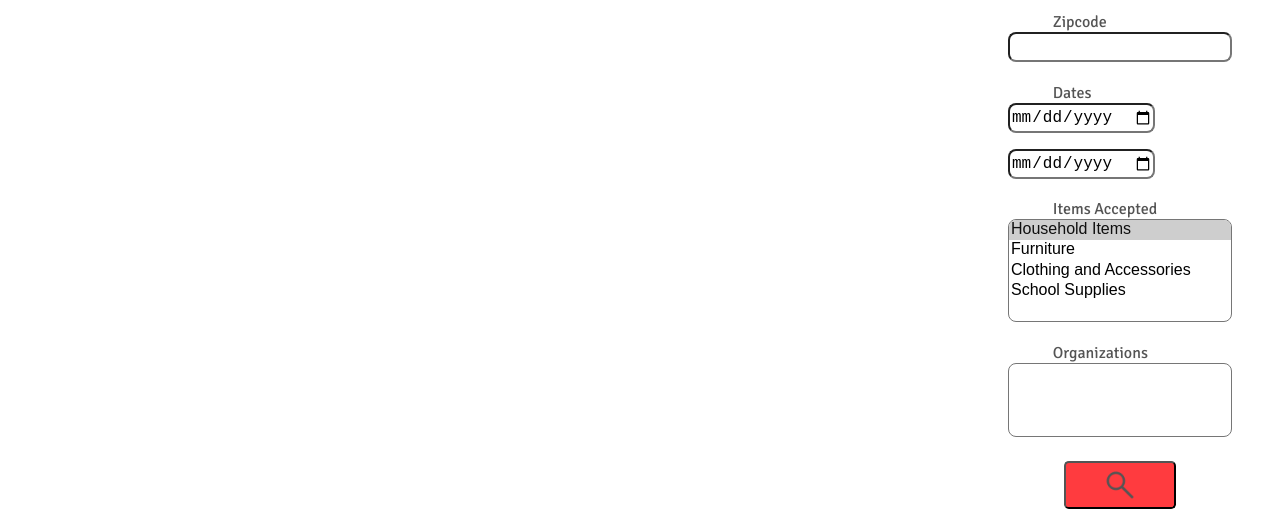
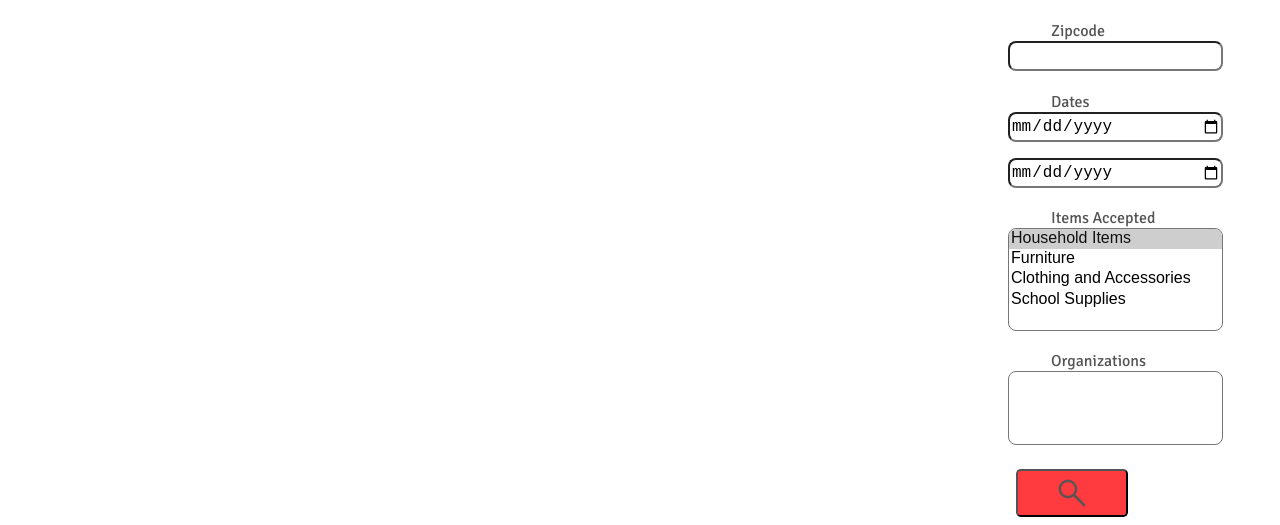
Before and after one commit to annaroyer/donate-my-stuff-fe, a website built with webpack: page index.html in a window 1280 px wide. Shown: the part 490-1015 px from the top of the page. Built offline with nearby package versions, Linux system fonts and the light colour scheme; files whose address does not match are found by name.

Commit message:
keep only necessary elements in index.html

```diff
--- a/index.html
+++ b/index.html
@@ -12,11 +12,11 @@
       </a>
       <section class="nav-menu">
         <a href="organizations.html" class="nav-link">organizations</a>
-        <a href="#" class="nav-link">join</a>
+        <a href="new-user.html" class="nav-link">join</a>
         <a href="#" class="nav-link">login</a>
       </section>
     </nav>
-    <section class="grid">
+    <main class="grid">
       <header>
         <form class="search-form">
           <input type="text" class="zipcode-search" name="zipcode" placeholder="Search Your Zipcode" />
@@ -25,30 +25,23 @@
           </button>
         </form>
       </header>
-      <main class="data-container">
+      <section class="data-container">
         <h1 class="sub-header">
           Organizations
         </h1>
         <div class="centered">
         </div>
-      </main>
+      </section>
       <aside class="right-sidebar">
         <h1 class="sub-header">
           Advanced Search
         </h1>
-        <form>
-          <div class="data-content">
+        <form class="column-form">
             <label class="label-text">Zipcode</label>
             <input class="small-form" type="text" name="zipcode" />
-          </div>
-          <div class="data-content">
             <label class="label-text">Dates</label>
-            <div>
-              <input class="small-form" id="startDate" type="date"/>
-              <input class="small-form" id="endDate" type="date"/>
-            </div>
-          </div>
-          <div class="data-content">
+            <input class="small-form" id="startDate" type="date"/>
+            <input class="small-form" id="endDate" type="date"/>
             <label class="label-text">Items Accepted</label>
             <select class="small-form" type="select" name="items" multiple size=5>
               <option value="household items" selected="selected">Household Items</option>
@@ -56,21 +49,16 @@
               <option value="clothing and accessories">Clothing and Accessories</option>
               <option value="school supplies">School Supplies</option>
             </select>
-          </div>
-          <div class="data-content">
             <label class="label-text">Organizations</label>
             <select class="small-form" type="select" name="organizations" multiple></select>
-          </div>
-          <center>
             <button type="submit" class="search-button">
               <img src="/lib/images/magnifying-glass.png" class="magnifying-glass"/>
             </button>
-          </center>
         </form>
       </aside>
-    </section>
-      <footer>
-      </footer>
-      <script src="main.bundle.js"></script>
+    </main>
+    <footer>
+    </footer>
+    <script src="main.bundle.js"></script>
   </body>
 </html>
```
